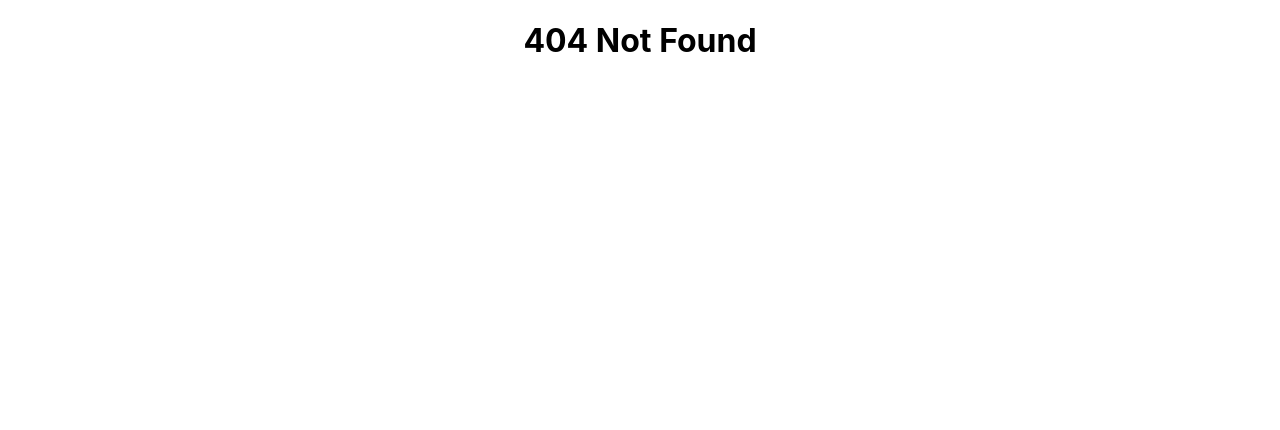
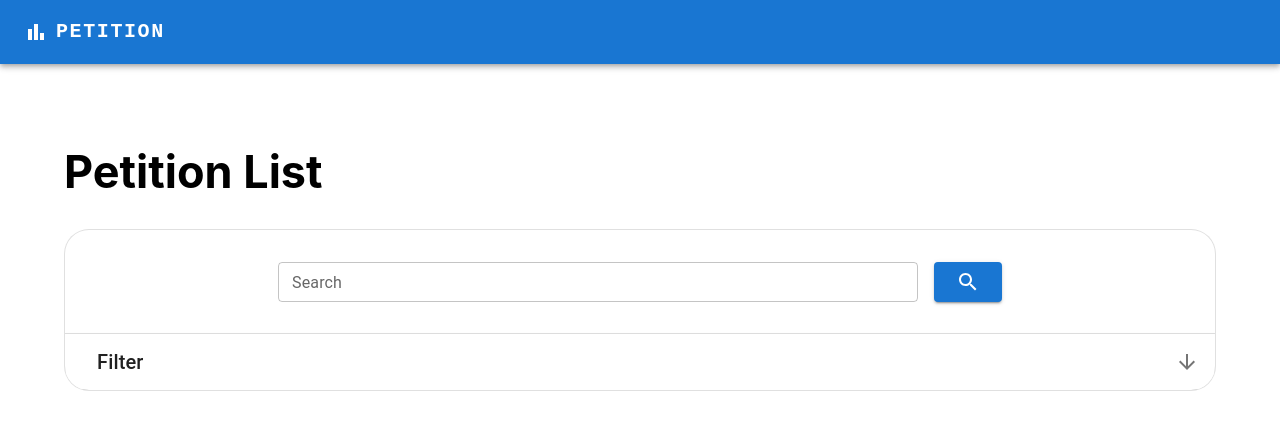
Before and after one commit to beuri97/seng365_assignment2, a React (Create React App) app: page /petition in a window 1280 px wide. Before the commit this address had no page. Shown: the top 430 px of the page. Built offline with nearby package versions, Linux system fonts and the light colour scheme; no server answers.

Commit message:
massive updates

```diff
--- a/package.json
+++ b/package.json
@@ -3,6 +3,10 @@
   "version": "0.1.0",
   "private": true,
   "dependencies": {
+    "@emotion/react": "^11.11.4",
+    "@emotion/styled": "^11.11.5",
+    "@mui/icons-material": "^5.15.17",
+    "@mui/material": "^5.15.17",
     "@testing-library/jest-dom": "^5.17.0",
     "@testing-library/react": "^13.4.0",
     "@testing-library/user-event": "^13.5.0",
--- a/public/index.html
+++ b/public/index.html
@@ -24,7 +24,7 @@
       work correctly both with client-side routing and a non-root public URL.
       Learn how to configure a non-root public URL by running `npm run build`.
     -->
-    <title>React App</title>
+    <title>Petition Assignment</title>
   </head>
   <body>
     <noscript>You need to enable JavaScript to run this app.</noscript>
--- a/src/App.tsx
+++ b/src/App.tsx
@@ -3,10 +3,12 @@ import './App.css';
 import {BrowserRouter as Router, Routes, Route} from "react-router-dom";
 import Petition from './components/Petition';
 import NotFound from "./components/NotFound";
+import NavBar from "./components/NavBar";
 
 function App() {
     return (
         <div className="App">
+            <NavBar/>
             <Router>
                 <Routes>
                     <Route path={"/petition"} element={<Petition/>}/>
--- /dev/null
+++ b/src/components/NavBar.tsx
@@ -0,0 +1,23 @@
+import React from "react";
+import {AppBar, Box, Container, Toolbar, Typography} from "@mui/material";
+import {BarChart} from "@mui/icons-material";
+
+const NavBar = () => {
+    return (
+        <AppBar position="static">
+            <Container component="nav" maxWidth={"xl"}>
+                <Toolbar disableGutters>
+                    <BarChart sx={{display: 'flex', mr: 1}}/>
+                    <Typography variant="h6" component="a" href={"/petition"}
+                                sx={{mr: 'flex', fontFamily: 'monospace', fontWeight: 700,
+                                    letterSpacing: '0.1rem', textDecoration: 'none', color: "inherit"}}>
+                        PETITION
+                    </Typography>
+                </Toolbar>
+            </Container>
+
+        </AppBar>
+    )
+}
+
+export default NavBar;
--- a/src/components/Petition.tsx
+++ b/src/components/Petition.tsx
@@ -1,8 +1,61 @@
+import React from "react";
+import axios from "axios";
+import {
+    Accordion,
+    AccordionSummary,
+    Box,
+    Button,
+    Card,
+    Container,
+    TextField, Typography
+} from "@mui/material";
+import {card, title} from "../style/cssStyle";
+import {ArrowDownward, ArrowDropDown, Search} from "@mui/icons-material";
+
+const Petition = () => {
+
+    const [petitions, setPetitions] = React.useState([]);
+    const [errorFlag, setErrorFlag] = React.useState(false);
+    const [errorMsg, setErrorMsg] = React.useState("");
+
+    const getPetitions = () => {
+        axios.get("http://localhost:4941/api/v1/petitions")
+            .then(res => {
+                setErrorFlag(false);
+                setErrorMsg("");
+                setPetitions(res.data);
+            }, err => {
+                setErrorFlag(true);
+                setErrorMsg(err.toString());
+            })
+    }
 
 
-const Petition = () => {
+    React.useEffect(() => {
+        getPetitions();
+    },[])
+
+
     return (
-        <h1>404 Not Found</h1>
+        <Container maxWidth="lg" style={card}>
+            <h1 style={title}>Petition List</h1>
+                <Card variant="outlined" style={{borderRadius: '25px'}}>
+                    <Box display="flex" justifyContent={"center"} alignItems="center" marginBlock={'2rem'}>
+                        <TextField size={"small"} id="search"
+                                   variant="outlined" label={"Search"}
+                                   style={{width: "40rem", marginRight: '1rem'}}/>
+                        <Button size={'large'} variant="contained" color={'primary'}><Search/></Button>
+                    </Box>
+                    <Accordion>
+                        <AccordionSummary expandIcon={<ArrowDownward/>} >
+                            <Typography variant={'h6'} component={'h6'} marginLeft={'1rem'}>Filter</Typography>
+                        </AccordionSummary>
+                    </Accordion>
+                </Card>
+        </Container>
+
+
+
     )
 }
 
--- /dev/null
+++ b/src/style/cssStyle.ts
@@ -0,0 +1,13 @@
+import CSS from 'csstype';
+
+const card: CSS.Properties = {
+    marginTop: '5rem',
+}
+
+const title: CSS.Properties = {
+    fontSize: '45px',
+    display: 'flex',
+    alignItems: 'start'
+}
+
+export {card, title};
```
Also changed, not shown: src/reportWebVitals.ts (deleted, +0 -15 lines), 1 other file (tests, documents, lock files or other folders).
